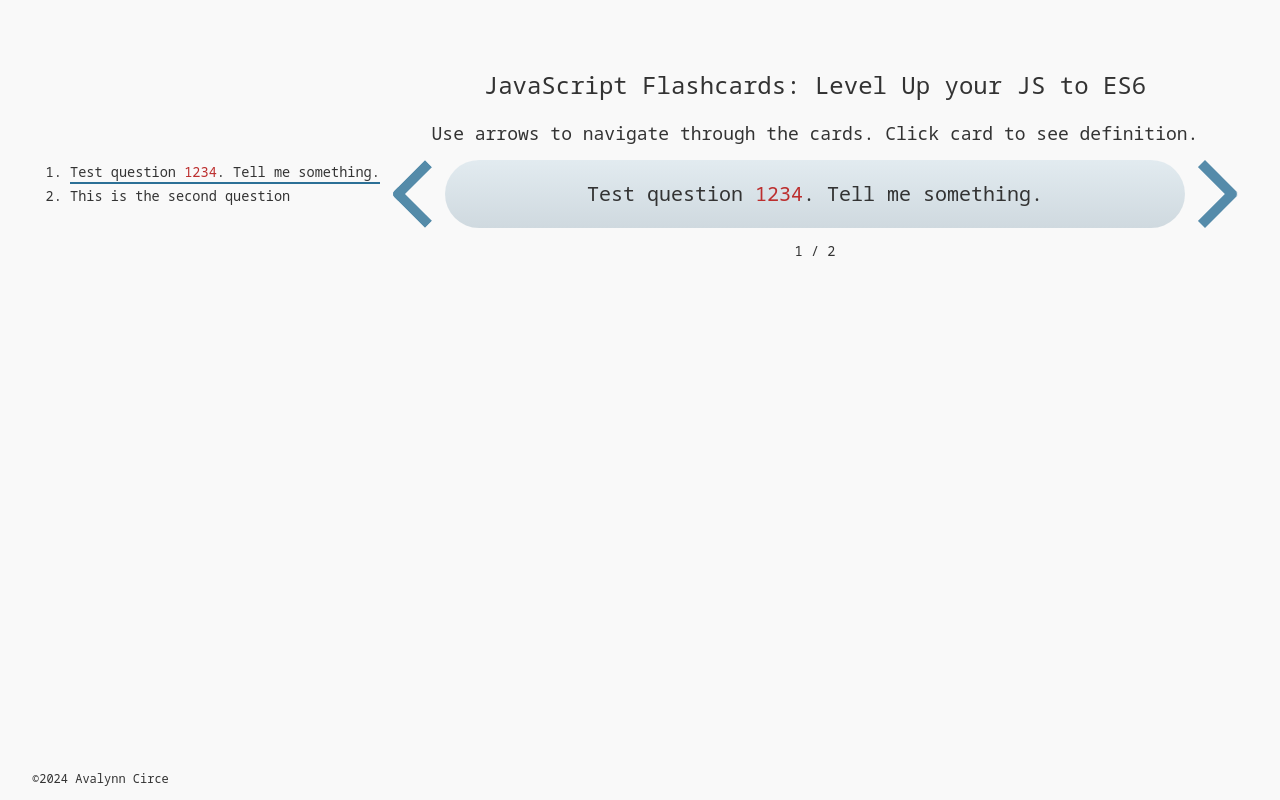
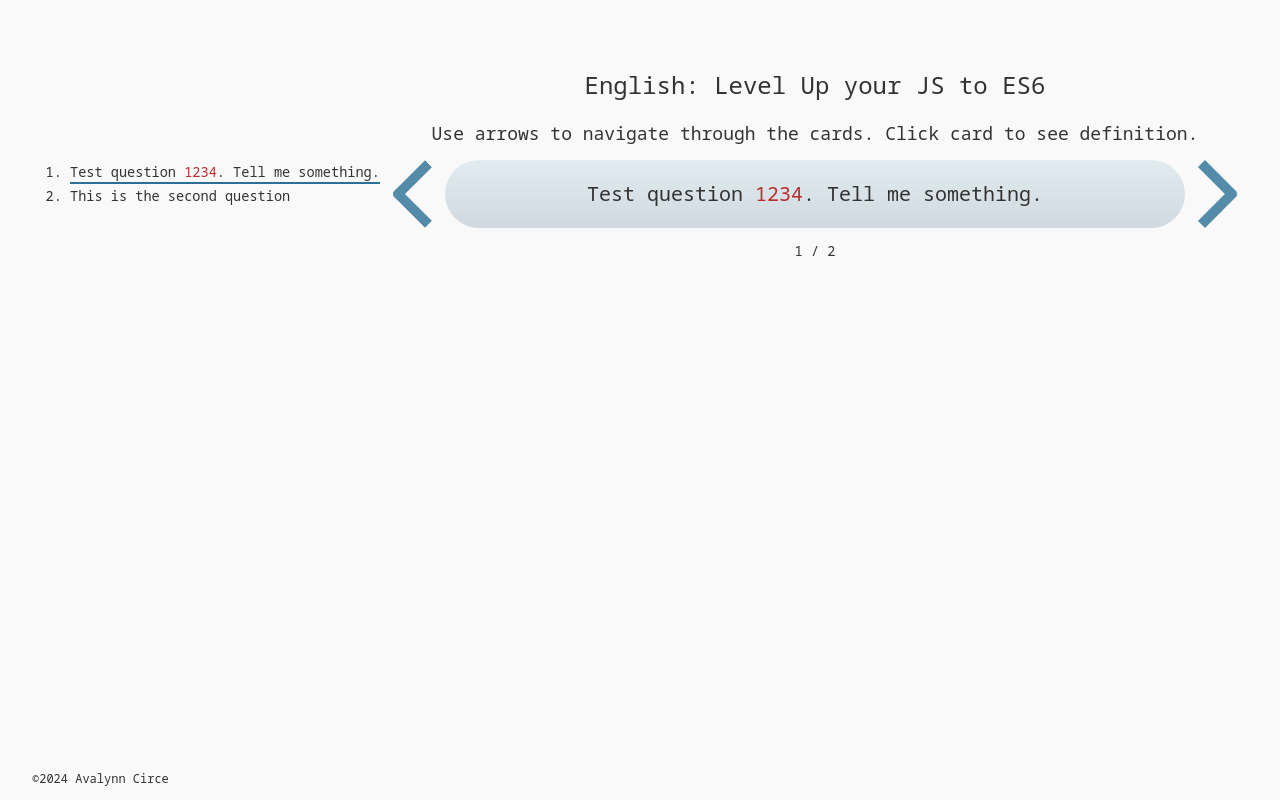
Before and after one commit to Shiroooooo925/email, a plain HTML site: page index.html in a window 1280 px wide. Drawn offline with Linux system fonts and the light colour scheme.

Commit message:
added english

```diff
--- a/index.html
+++ b/index.html
@@ -17,7 +17,7 @@
         <section id="index"><!-- function buildIndex() --></section>
         <section id="content">
             <header>
-                <h1>JavaScript Flashcards: <span>Level Up your JS to ES6</span></h1>
+                <h1>English: <span>Level Up your JS to ES6</span></h1>
                 <h2>Use arrows to navigate through the&nbsp;cards. <span>Click card to see definition.</span></h2>
             </header>
             <section id="flashcards">
```
